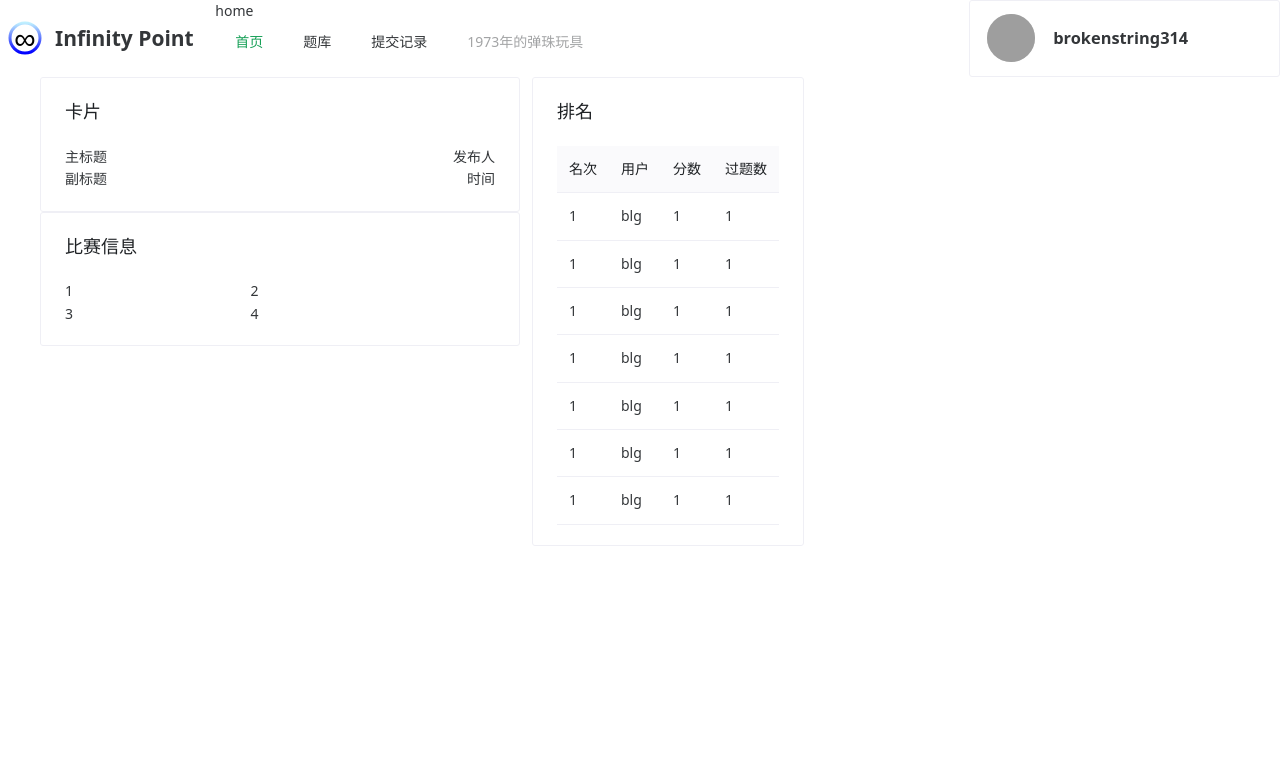
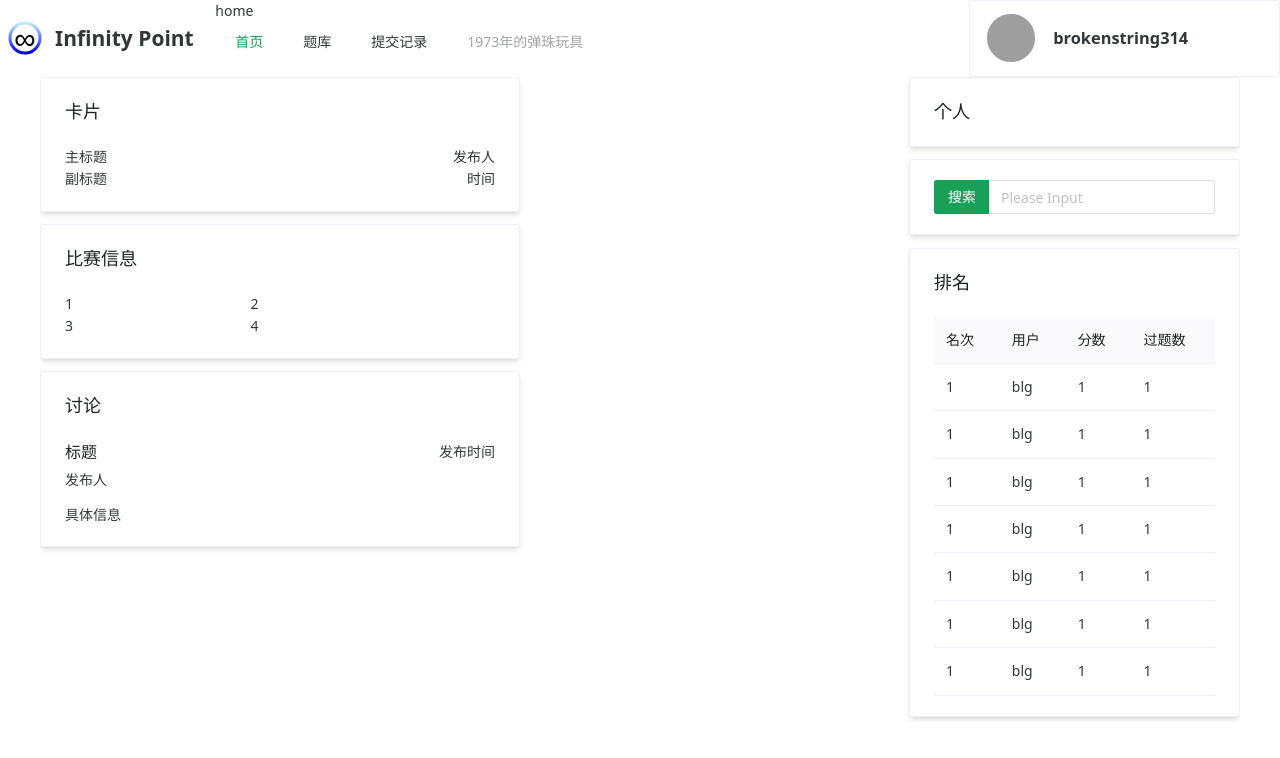
Before and after one commit to brokenstring314/infinity_oj_front, a Vue app: page / in a window 1280 px wide. Shown: the top 758 px of the page. Built offline with nearby package versions, Linux system fonts and the light colour scheme; grey boxes are pictures that could not be loaded; some icons are missing.

Commit message:
Preliminary completion of the components of the home page

```diff
--- a/components.d.ts
+++ b/components.d.ts
@@ -17,6 +17,8 @@ declare module 'vue' {
     HeaderSiteName: typeof import('./src/components/layout/HeaderSiteName.vue')['default']
     HelloWorld: typeof import('./src/components/HelloWorld.vue')['default']
     Home: typeof import('./src/components/views/Home.vue')['default']
+    HomeDiscuss: typeof import('./src/components/views/HomeDiscuss.vue')['default']
+    HomeSearch: typeof import('./src/components/views/HomeSearch.vue')['default']
     LoginModal: typeof import('./src/components/views/LoginModal.vue')['default']
     MdEditor: typeof import('./src/components/MdEditor.vue')['default']
     NAvatar: typeof import('naive-ui')['NAvatar']
@@ -29,6 +31,7 @@ declare module 'vue' {
     NGridItem: typeof import('naive-ui')['NGridItem']
     NIcon: typeof import('naive-ui')['NIcon']
     NInput: typeof import('naive-ui')['NInput']
+    NInputGroup: typeof import('naive-ui')['NInputGroup']
     NLayout: typeof import('naive-ui')['NLayout']
     NLayoutContent: typeof import('naive-ui')['NLayoutContent']
     NLayoutFooter: typeof import('naive-ui')['NLayoutFooter']
@@ -38,7 +41,10 @@ declare module 'vue' {
     NMenu: typeof import('naive-ui')['NMenu']
     NSelect: typeof import('naive-ui')['NSelect']
     NSpace: typeof import('naive-ui')['NSpace']
+    NThing: typeof import('naive-ui')['NThing']
     NTreeSelect: typeof import('naive-ui')['NTreeSelect']
+    OwnBlame: typeof import('./src/components/views/ownBlame.vue')['default']
+    OwnFrame: typeof import('./src/components/views/OwnFrame.vue')['default']
     QuestionBank: typeof import('./src/components/views/QuestionBank.vue')['default']
     QuestionBankList: typeof import('./src/components/views/QuestionBankList.vue')['default']
     QuestionBankSearch: typeof import('./src/components/views/QuestionBankSearch.vue')['default']
--- a/src/components/views/Announcement.vue
+++ b/src/components/views/Announcement.vue
@@ -4,7 +4,7 @@
 
 <template>
 
-  <n-card title="卡片">
+  <n-card title="卡片" class="shadow-md">
     <n-space justify="space-between">
       <div>主标题</div>
       <div>发布人</div>
@@ -16,8 +16,4 @@
   </n-card>
 </template>
 
-<style scoped>
-.n-card {
-  max-width: 500px;
-}
-</style>
+<style scoped></style>
--- a/src/components/views/CompetitionInformation.vue
+++ b/src/components/views/CompetitionInformation.vue
@@ -3,7 +3,7 @@ import ComFrame from './ComFrame.vue'
 </script>
 
 <template>
-  <n-card title="比赛信息">
+  <n-card title="比赛信息" class="shadow-md mt-5">
     <n-flex justify="space-between">
       <com-frame>
         <template #comTitle>1</template>
@@ -15,8 +15,4 @@ import ComFrame from './ComFrame.vue'
   </n-card>
 </template>
 
-<style scoped>
-.n-card {
-  max-width: 500px;
-}
-</style>
+<style scoped></style>
--- a/src/components/views/Home.vue
+++ b/src/components/views/Home.vue
@@ -2,15 +2,21 @@
 import Announcement from './Announcement.vue';
 import CompetitionInformation from './CompetitionInformation.vue';
 import SmallRankList from './SmallRankList.vue'
+import HomeDiscuss from './HomeDiscuss.vue';
+import HomeSearch from './HomeSearch.vue';
+import OwnFrame from './OwnFrame.vue';
 </script>
 
 <template>
-  <n-flex>
+  <n-flex justify="space-between" class="pb-2">
     <main>
       <Announcement></Announcement>
       <CompetitionInformation></CompetitionInformation>
+      <HomeDiscuss></HomeDiscuss>
     </main>
     <aside>
+      <OwnFrame></OwnFrame>
+      <HomeSearch></HomeSearch>
       <SmallRankList></SmallRankList>
     </aside>
   </n-flex>
--- /dev/null
+++ b/src/components/views/HomeDiscuss.vue
@@ -0,0 +1,23 @@
+<script setup lang="ts"></script>
+
+
+<template>
+    <n-card title="讨论" class="shadow-md mt-5">
+        <n-thing>
+            <template #header>
+                标题
+            </template>
+            <template #description>
+                发布人
+            </template>
+            <template #header-extra>
+                发布时间
+            </template>
+            <template #default>
+                具体信息
+            </template>
+        </n-thing>
+    </n-card>
+</template>
+
+<style scoped></style>
--- /dev/null
+++ b/src/components/views/HomeSearch.vue
@@ -0,0 +1,14 @@
+<script setup lang="ts"></script>
+
+<template>
+    <n-card class="shadow-md mt-5">
+        <n-input-group>
+            <n-button type="primary">
+                搜索
+            </n-button>
+            <n-input />
+        </n-input-group>
+    </n-card>
+</template>
+
+<style scoped></style>
--- /dev/null
+++ b/src/components/views/OwnFrame.vue
@@ -0,0 +1,7 @@
+<script setup lang="ts"></script>
+
+<template>
+    <n-card title="个人" class="shadow-md"></n-card>
+</template>
+
+<style scoped></style>
--- a/src/components/views/SmallRankList.vue
+++ b/src/components/views/SmallRankList.vue
@@ -32,7 +32,7 @@ function createColumns() {
 </script>
 
 <template>
-    <n-card title="排名">
+    <n-card title="排名" class="shadow-md mt-5">
         <n-data-table :data="data" :columns="createColumns()" :bordered="false" />
     </n-card>
 </template>
```
